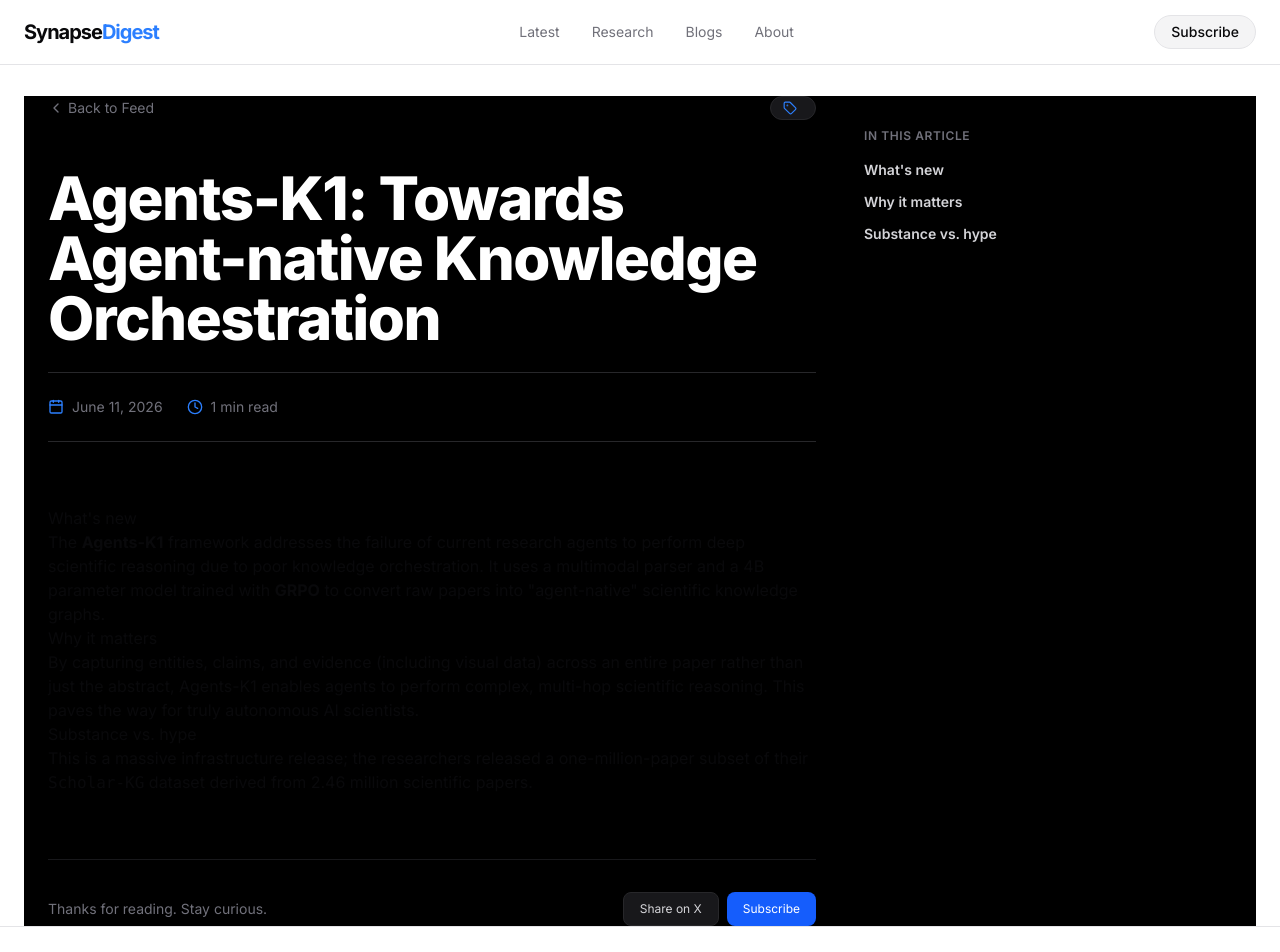
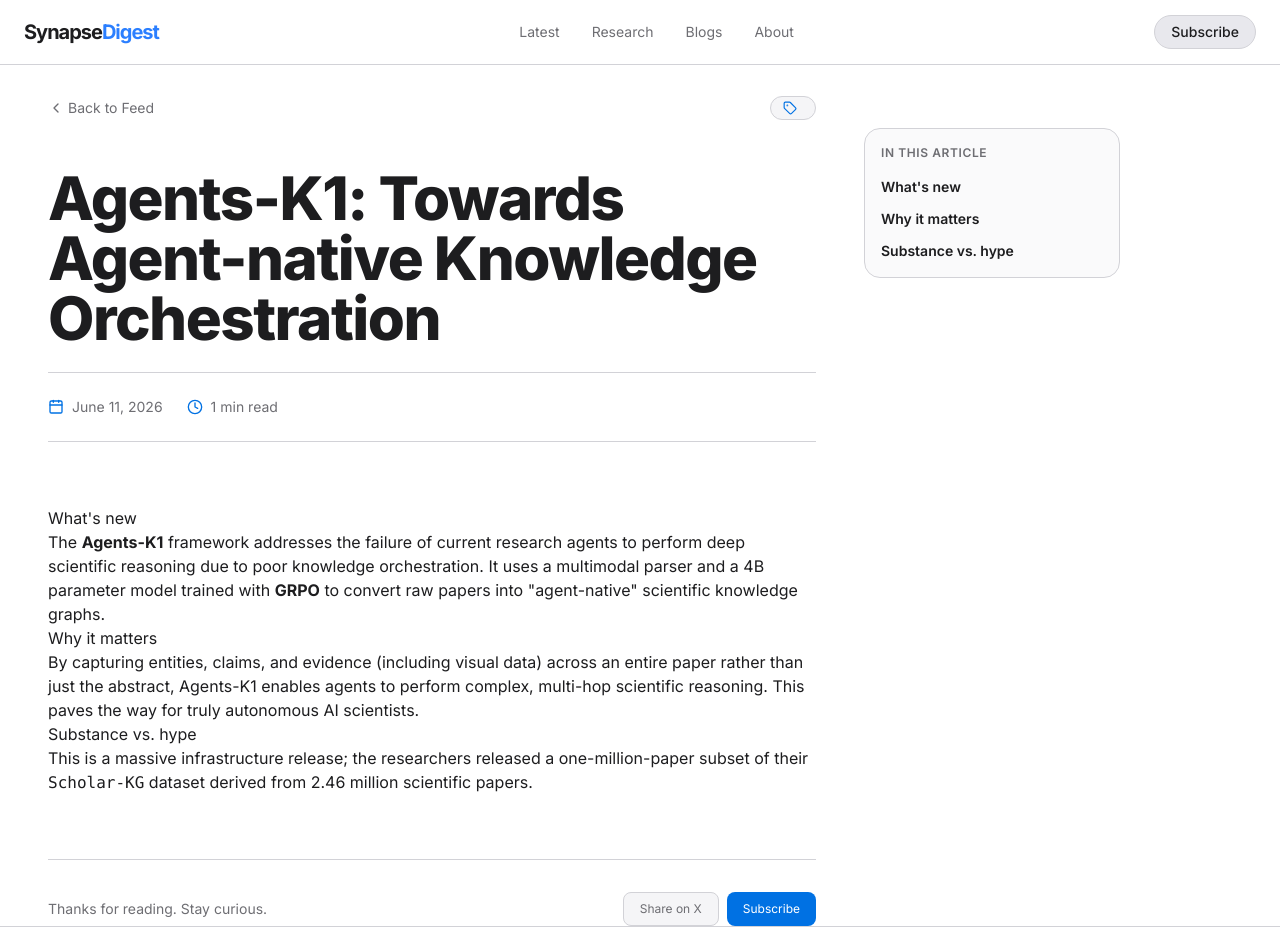
Before and after one commit to helix-jarvis/synapse-digest, a Next.js app: page /post/2026-06-11-agents-k1 in a window 1280 px wide. Shown: the top 952 px of the page. Built offline with nearby package versions, Linux system fonts and the light colour scheme.

Commit message:
feat: implement Apple-inspired design system and improve theme consistency

```diff
--- /dev/null
+++ b/content/ai-news-2026-06-15.md
@@ -0,0 +1,18 @@
+---
+title: "AI Daily Digest: Vision LLMs, Regulatory Shifts, and Agentic Code Review"
+date: "June 15, 2026"
+summary: "A roundup of significant developments in AI, including breakthroughs in document parsing, major regulatory bans, and new research into AI coding agent reliability."
+category: "News"
+---
+
+### Vision LLMs Expand PDF Parsing to Charts, Diagrams, and Tables
+AI-powered tools are evolving to move beyond simple text extraction, now enabling comprehensive analysis of complex PDF data. This includes interpreting charts, diagrams, and tables, which significantly enhances automated document understanding and data extraction.
+Source: [AI Daily Post](https://aidailypost.com/archives/2026/06)
+
+### Amazon Security Research Triggers White House Ban on Anthropic's Fable
+In a significant regulatory move, the White House has moved to restrict Anthropic's AI model, 'Fable', following security research conducted by Amazon. This highlights growing concerns over AI safety and the necessity of government oversight regarding powerful AI models.
+Source: [AI Daily Post](https://aidailypost.com/archives/2026/06)
+
+### AI Coding Agents Struggle with Critical Bug Detection
+New research indicates a critical limitation in current AI coding agents: while they are highly effective at locating the correct files for a task, they frequently miss critical bug lines during the code review process. This finding underscores the need for more robust verification mechanisms in automated development workflows.
+Source: [AI Daily Post](https://aidailypost.com/archives/2026/06)
--- a/src/app/globals.css
+++ b/src/app/globals.css
@@ -1,32 +1,53 @@
 @import "tailwindcss";
 
 :root {
-  --background: #ffffff;
-  --foreground: #09090b;
-  --muted: #f4f4f5;
-  --muted-foreground: #71717a;
-  --secondary: #f4f4f5;
-  --border: #e4e4e7;
+  --background: #FFFFFF;
+  --foreground: #1D1D1F;
+  --card: #F5F5F7;
+  --card-foreground: #1D1D1F;
+  --muted: #F5F5F7;
+  --muted-foreground: #6E6E73;
+  --secondary: #E8E8ED;
+  --secondary-foreground: #1D1D1F;
+  --accent: #0071E3;
+  --accent-foreground: #FFFFFF;
+  --border: #D2D2D7;
+  --input: #D2D2D7;
+  --ring: #0071E3;
 }
 
 @media (prefers-color-scheme: dark) {
   :root {
-    --background: #09090b;
-    --foreground: #fafafa;
-    --muted: #18181b;
-    --muted-foreground: #a1a1aa;
-    --secondary: #27272a;
-    --border: #27272a;
+    --background: #000000;
+    --foreground: #F5F5F7;
+    --card: #1C1C1E;
+    --card-foreground: #F5F5F7;
+    --muted: #2C2C2E;
+    --muted-foreground: #A1A1A6;
+    --secondary: #3A3A3C;
+    --secondary-foreground: #F5F5F7;
+    --accent: #0A84FF;
+    --accent-foreground: #FFFFFF;
+    --border: #38383A;
+    --input: #38383A;
+    --ring: #0A84FF;
   }
 }
 
 @theme inline {
   --color-background: var(--background);
   --color-foreground: var(--foreground);
+  --color-card: var(--card);
+  --color-card-foreground: var(--card-foreground);
   --color-muted: var(--muted);
   --color-muted-foreground: var(--muted-foreground);
   --color-secondary: var(--secondary);
+  --color-secondary-foreground: var(--secondary-foreground);
+  --color-accent: var(--accent);
+  --color-accent-foreground: var(--accent-foreground);
   --color-border: var(--border);
+  --color-input: var(--input);
+  --color-ring: var(--ring);
   --font-sans: var(--font-geist-sans);
   --font-mono: var(--font-geist-mono);
 }
@@ -34,5 +55,5 @@
 body {
   background: var(--background);
   color: var(--foreground);
-  font-family: Arial, Helvetica, sans-serif;
+  font-family: Inter, system-ui, -apple-system, sans-serif;
 }
--- a/src/app/post/[id]/page.tsx
+++ b/src/app/post/[id]/page.tsx
@@ -18,12 +18,12 @@ export default async function PostPage({ params }: { params: Promise<{ id: strin
   const postData = await getPostData(id);
 
   const wordsPerMinute = 200;
-  const readingTime = Math.ceil(postData.content.split(/\\s+/).length / wordsPerMinute);
+  const readingTime = Math.ceil(postData.content.split(/\s+/).length / wordsPerMinute);
 
   return (
     <>
       <PostClientDetails headings={postData.headings || []} />
-      <div className="min-h-screen bg-black">
+      <div className="min-h-screen bg-background">
         <div className="max-w-7xl mx-auto px-6">
           <div className="flex flex-col lg:flex-row gap-12">
 
@@ -31,50 +31,50 @@ export default async function PostPage({ params }: { params: Promise<{ id: strin
               <nav className="mb-12 flex items-center justify-between">
                 <Link
                   href="/"
-                  className="group flex items-center text-sm text-zinc-500 hover:text-white transition-colors"
+                  className="group flex items-center text-sm text-muted-foreground hover:text-foreground transition-colors"
                 >
                   <ChevronLeft className="mr-1 h-4 w-4 group-hover:-translate-x-1 transition-transform" />
                   Back to Feed
                 </Link>
 
                 <div className="flex items-center gap-4">
-                  <div className="flex items-center text-sm text-zinc-500 bg-zinc-900 px-3 py-1 rounded-full border border-zinc-800">
-                    <Tag className="mr-1.5 h-3.5 w-3.5 text-blue-500" />
+                  <div className="flex items-center text-sm text-muted-foreground bg-muted px-3 py-1 rounded-full border border-border">
+                    <Tag className="mr-1.5 h-3.5 w-3.5 text-accent" />
                     {postData.category}
                   </div>
                 </div>
               </nav>
 
               <header className="mb-16 space-y-6">
-                <h1 className="text-4xl font-extrabold tracking-tight text-white md:text-5xl lg:text-6xl">
+                <h1 className="text-4xl font-extrabold tracking-tight text-foreground md:text-5xl lg:text-6xl">
                   {postData.title}
                 </h1>
 
-                <div className="flex flex-wrap items-center gap-6 text-sm text-zinc-500 border-y border-zinc-800 py-6">
+                <div className="flex flex-wrap items-center gap-6 text-sm text-muted-foreground border-y border-border py-6">
                   <div className="flex items-center">
-                    <Calendar className="mr-2 h-4 w-4 text-blue-500" />
+                    <Calendar className="mr-2 h-4 w-4 text-accent" />
                     {new Date(postData.date).toLocaleDateString('en-US', { month: 'long', day: 'numeric', year: 'numeric' })}
                   </div>
                   <div className="flex items-center">
-                    <Clock className="mr-2 h-4 w-4 text-blue-500" />
+                    <Clock className="mr-2 h-4 w-4 text-accent" />
                     {readingTime} min read
                   </div>
                 </div>
               </header>
 
-              <div className="prose prose-invert max-w-none
-                prose-headings:text-white prose-headings:font-bold prose-headings:tracking-tight
-                prose-p:text-zinc-400 prose-p:leading-relaxed
-                prose-strong:text-white
-                prose-a:text-blue-500 hover:prose-a:text-blue-400
-                prose-code:text-blue-400 prose-code:bg-zinc-900 prose-code:px-1 prose-code:rounded prose-code:before:content-none prose-code:after:content-none
-                prose-img:rounded-2xl prose-img:border prose-img:border-zinc-800
-                prose-pre:bg-zinc-900 prose-pre:border prose-pre:border-zinc-800
+              <div className="prose prose-slate max-w-none
+                prose-headings:text-foreground prose-headings:font-bold prose-headings:tracking-tight
+                prose-p:text-muted-foreground prose-p:leading-relaxed
+                prose-strong:text-foreground
+                prose-a:text-accent hover:prose-a:opacity-80
+                prose-code:text-accent prose-code:bg-muted prose-code:px-1 prose-code:rounded prose-code:before:content-none prose-code:after:content-none
+                prose-img:rounded-2xl prose-img:border prose-img:border-border
+                prose-pre:bg-muted prose-pre:border prose-pre:border-border
               ">
                 <ReactMarkdown
                   components={{
                     code({ className, children, ...props }) {
-                      const match = /language-(\\w+)/.exec(className || "");
+                      const match = /language-(\w+)/.exec(className || "");
                       const language = match ? match[1] : "";
 
                       if (match && language === "mermaid") {
@@ -97,16 +97,16 @@ export default async function PostPage({ params }: { params: Promise<{ id: strin
                 </ReactMarkdown>
               </div>
 
-              <footer className="mt-16 pt-8 border-t border-zinc-900">
+              <footer className="mt-16 pt-8 border-t border-border">
                 <div className="flex flex-col md:flex-row md:items-center justify-between gap-4">
-                  <div className="text-sm text-zinc-500">
+                  <div className="text-sm text-muted-foreground">
                     Thanks for reading. Stay curious.
                   </div>
                   <div className="flex gap-2">
-                    <button className="text-xs bg-zinc-900 hover:bg-zinc-800 text-zinc-300 px-4 py-2 rounded-lg border border-zinc-800 transition-colors">
+                    <button className="text-xs bg-muted hover:bg-muted/80 text-muted-foreground px-4 py-2 rounded-lg border border-border transition-colors">
                       Share on X
                     </button>
-                    <button className="text-xs bg-blue-600 hover:bg-blue-500 text-white px-4 py-2 rounded-lg transition-colors">
+                    <button className="text-xs bg-accent hover:bg-accent/90 text-accent-foreground px-4 py-2 rounded-lg transition-colors">
                       Subscribe
                     </button>
                   </div>
@@ -116,15 +116,15 @@ export default async function PostPage({ params }: { params: Promise<{ id: strin
 
             <aside className="hidden xl:block w-64 sticky top-32 self-start">
               <div className="space-y-8">
-                <div>
-                  <h4 className="text-xs font-semibold text-zinc-500 uppercase tracking-wider mb-4">In this article</h4>
+                <div className="p-4 rounded-2xl bg-muted/50 border border-border">
+                  <h4 className="text-xs font-semibold text-muted-foreground uppercase tracking-wider mb-4">In this article</h4>
                   <nav className="space-y-3">
                     {postData.headings?.map((heading) => (
                       <a
                         key={heading.id}
                         href={`#${heading.id}`}
                         className={`block text-sm transition-colors ${
-                          heading.level === 2 ? "font-semibold text-zinc-300" : "text-zinc-500 hover:text-white"
+                          heading.level === 2 ? "font-semibold text-foreground" : "text-muted-foreground hover:text-foreground"
                         }`}
                       >
                         {heading.text}
--- /dev/null
+++ b/synapse-digest/src/content/frontier_models_launch.md
@@ -0,0 +1,17 @@
+# The New Frontier: OpenAI, Anthropic, and Google Launch Next-Gen Models Simultaneously
+
+**Date:** June 15, 2026
+**Source:** [softcircles.com](https://softcircles.com/blog/ai-tech-developments-news)
+
+## What's New
+In a massive industry event, multiple frontier AI labs released new models within the same 24-hour window.
+- **OpenAI** unveiled **GPT-5.5**, available via Azure.
+- **Anthropic** launched **Claude Opus 4.8**, available across multiple cloud providers including AWS and Google Cloud.
+- **Google** announced **Gemini 3.5** and **Gemini Omni**.
+- **Microsoft** introduced the **MAI-Thinking-1** and the MAI Family models.
+
+## Why it Matters
+The industry is shifting away from exclusive, single-provider launch windows. The simultaneous availability of these high-performance models across multiple clouds (multi-cloud approach) reflects an increasing demand from enterprise customers for choice, redundancy, and competitive pricing.
+
+## Substance vs. Hype
+This is highly **substantive**. The release of new flagship models and the shift toward multi-cloud deployment strategies represents a fundamental change in how enterprise AI is consumed and managed.
```
Also changed, not shown: src/app/page.tsx (+9 -9 lines), .hermes/kanban/board.json (added), .hermes/skills/ui-qa-reviewer/SKILL.md (added), 1 other file (tests, documents, lock files or other folders).
